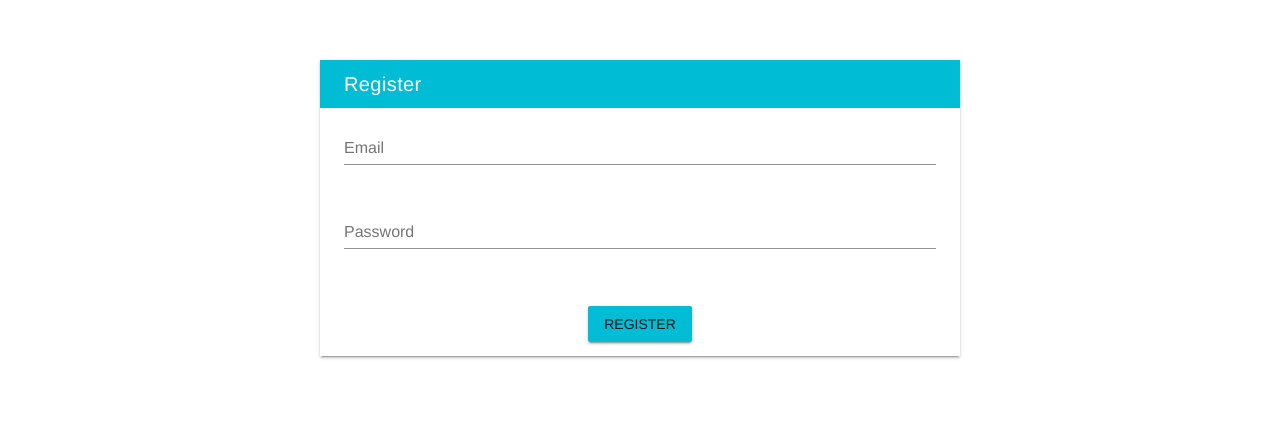
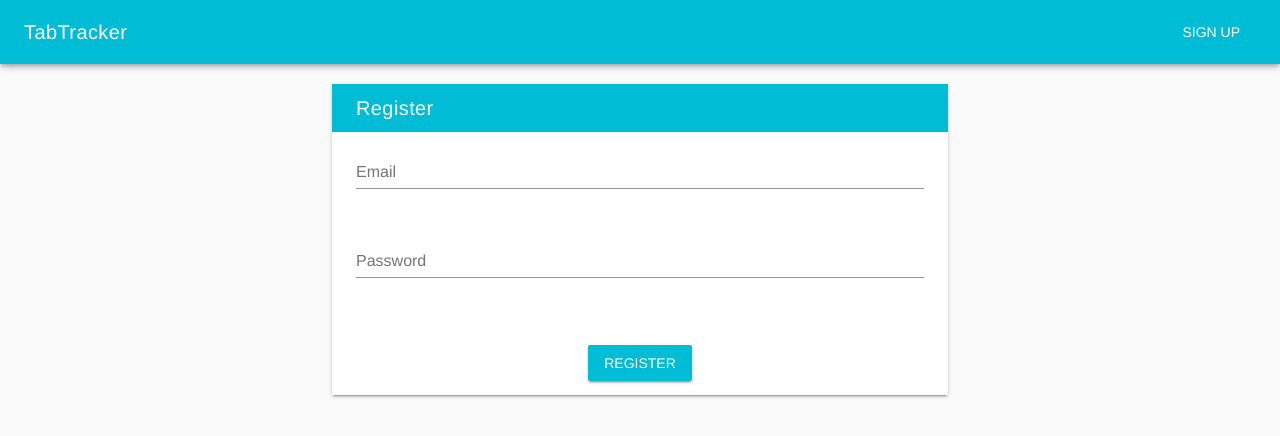
Before and after one commit to 12miechy/tab-tracker, a Vue app in the folder client/: page /#/register in a window 1280 px wide. Shown: the top 436 px of the page. Built offline with nearby package versions, Linux system fonts and the light colour scheme.

Commit message:
made a header

```diff
--- a/client/src/App.vue
+++ b/client/src/App.vue
@@ -1,13 +1,24 @@
 <template>
   <div id="app">
-    <!-- <img src="./assets/logo.png"> -->
-    <router-view/>
+    <v-app>
+      <page-header />
+
+      <v-content>
+        <v-container fluid>
+            <router-view/>
+        </v-container>
+      </v-content>
+    </v-app>
   </div>
 </template>
 
 <script>
+import PageHeader from '@/components/Header.vue'
 export default {
-  name: 'App'
+  name: 'app',
+  components: {
+    PageHeader
+  }
 }
 </script>
 
@@ -21,16 +32,4 @@
   margin-top: 60px;
 }
 
-.input-group--text-field input {
-  border-bottom: 1px solid black;
-}
-
-.v-toolbar__title {
-  color: white;
-}
-
-.v-btn__content {
-  color: white;
-}
-
 </style>
--- /dev/null
+++ b/client/src/components/Header.vue
@@ -0,0 +1,48 @@
+<template>
+  <v-toolbar fixed class="cyan" dark>
+    <v-toolbar-title class="mr-4">
+      <span
+        class="home"
+        @click="navigateTo({name: 'root'})">
+        TabTracker
+      </span>
+    </v-toolbar-title>
+
+    <!-- TODO: Implement Me -->
+    <!-- <v-toolbar-items>
+      <v-btn flat dark>
+        Browse
+      </v-btn>
+    </v-toolbar-items> -->
+
+    <v-spacer></v-spacer>
+
+    <v-toolbar-items>
+      <v-btn flat dark
+        @click="navigateTo({name: 'register'})">
+          Sign Up
+      </v-btn>
+    </v-toolbar-items>
+  </v-toolbar>
+</template>
+
+<script>
+export default {
+  methods: {
+    navigateTo (route) {
+      this.$router.push(route)
+    }
+  }
+
+}
+</script>
+
+<style scoped>
+.home {
+  cursor: pointer;
+}
+
+.home:hover {
+  color: #E9E;
+}
+</style>
--- a/client/src/components/Register.vue
+++ b/client/src/components/Register.vue
@@ -2,7 +2,7 @@
   <v-layout row wrap>
     <v-flex xs6 offset-xs3>
       <div class="white elevation-2">
-        <v-toolbar flat dense class="cyan">
+        <v-toolbar flat dense class="cyan" dark>
           <v-toolbar-title>Register</v-toolbar-title>
         </v-toolbar>
 
@@ -21,6 +21,7 @@
           <div class="error" v-html="error" />
           <br>
           <v-btn
+            dark
             class="cyan"
             @click="register">
             Register
--- a/client/src/router/index.js
+++ b/client/src/router/index.js
@@ -9,7 +9,7 @@
   routes: [
     {
       path: '/',
-      name: 'HelloWorld',
+      name: 'root',
       component: HelloWorld
     },
     {
```
